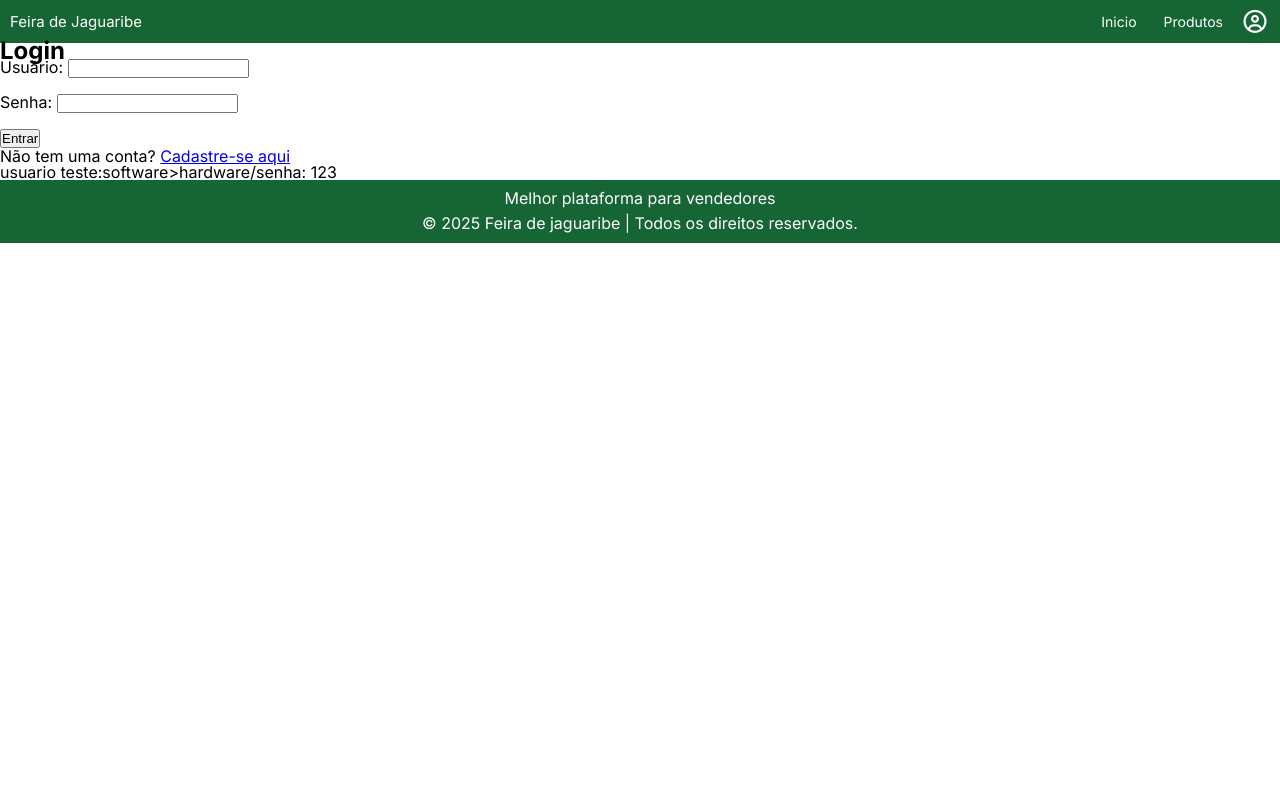
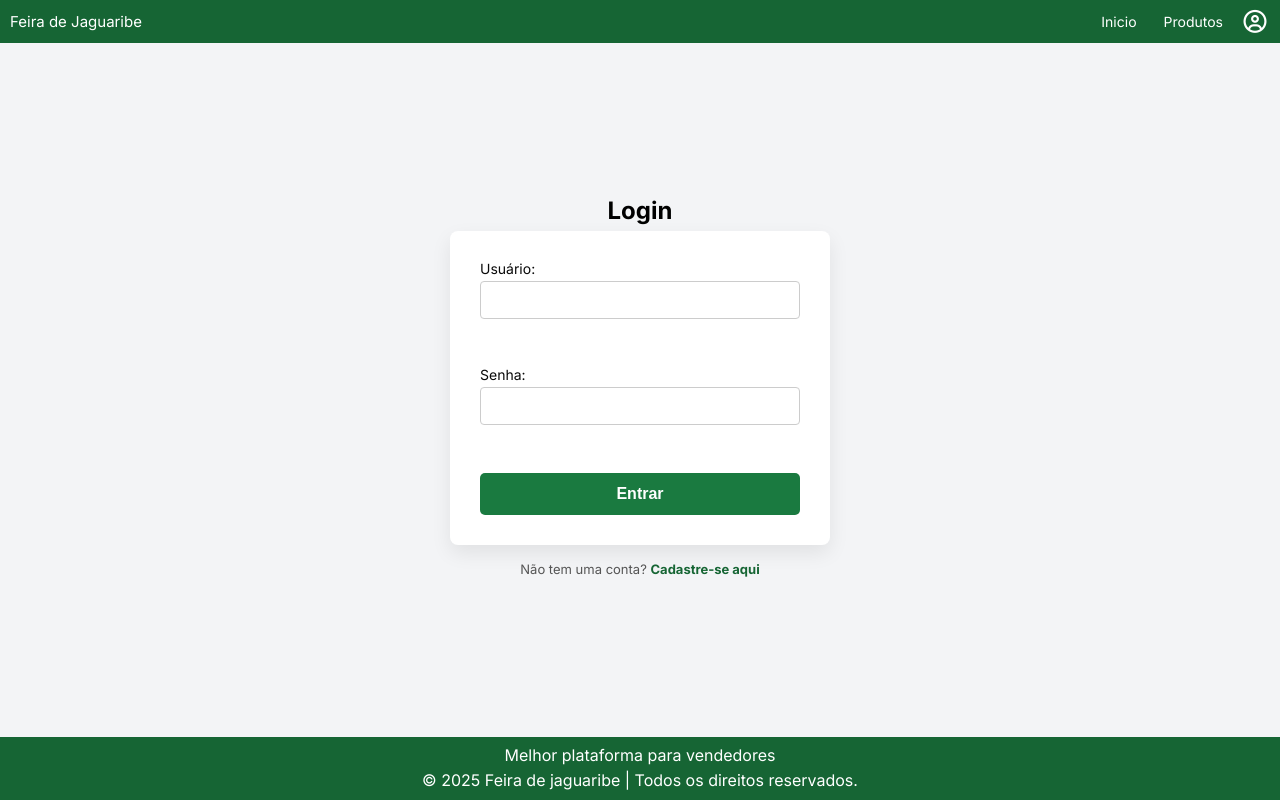
Before and after one commit to Projeto-IFPB/Jaguaribe-Online, a Flask app: page /login in a window 1280 px wide. Run offline with Flask 3, Linux system fonts and the light colour scheme.

Commit message:
Adicionando estilização do login e mudando posição de botão na página de produtos.

```diff
--- /dev/null
+++ b/static/css/login_usuario.css
@@ -0,0 +1,93 @@
+@import url('https://fonts.googleapis.com/css2?family=Inter:wght@400;500;600;700&display=swap');
+
+* {
+  margin: 0;
+  padding: 0;
+  box-sizing: border-box;
+}
+
+body {
+  min-height: 100vh;
+  display: flex;
+  flex-direction: column;
+  background-color: var(--gray-light);
+}
+
+main {
+  flex: 1;
+  display: flex;
+  flex-direction: column;
+  justify-content: center;
+  align-items: center;
+}
+
+.login_flex {
+  background-color: var(--white);
+  padding: 3rem;
+  border-radius: 0.8rem;
+  width: 100%;
+  max-width: 38rem;
+  box-shadow: 0 8px 20px rgba(0, 0, 0, 0.08);
+}
+
+.login_flex form {
+  display: flex;
+  flex-direction: column;
+}
+
+.login_flex label {
+  font-size: 1.4rem;
+  color: var(--black);
+  margin-bottom: 0.4rem;
+}
+
+.login_flex input {
+  padding: 1rem;
+  font-size: 1.4rem;
+  border: 1px solid #ccc;
+  border-radius: 0.4rem;
+  outline: none;
+  transition: border-color 0.3s, box-shadow 0.3s;
+  margin-bottom: 1.6rem;
+}
+
+.login_flex input:focus {
+  border-color: var(--green-mid);
+  box-shadow: 0 0 0 2px rgba(26, 122, 64, 0.2);
+}
+
+.login_flex button {
+  padding: 1.2rem;
+  font-size: 1.6rem;
+  font-weight: bold;
+  background-color: var(--green-mid);
+  color: var(--white);
+  border: none;
+  border-radius: 0.5rem;
+  cursor: pointer;
+  transition: background-color 0.3s;
+}
+
+.login_flex button:hover {
+  background-color: var(--green-mid-dark);
+}
+
+main p {
+  margin-top: 1.6rem;
+  font-size: 1.3rem;
+  color: #555;
+}
+
+main p a {
+  color: var(--green-dark);
+  font-weight: bold;
+  text-decoration: none;
+}
+
+main p a:hover {
+  text-decoration: underline;
+}
+
+h2{
+    margin-bottom: 1.2rem;
+}
--- a/static/css/style-produtos.css
+++ b/static/css/style-produtos.css
@@ -197,7 +197,7 @@ body {
     transition: 0.3s;
 }
 
-.filtro_cadastro{
+.space_cadastro{
     margin-top: 1.2rem;
     display: flex;
     justify-content: space-between;
--- a/templates/login.html
+++ b/templates/login.html
@@ -1,6 +1,8 @@
 {% extends "base.html" %}
 
 {% block title %} pagina login {% endblock %}
+
+{% block css %} <link rel="stylesheet" href="/static/css/login_usuario.css"> {% endblock %}
 
 {% block content %}
     <h2>Login</h2>
@@ -13,13 +15,16 @@
         {% endfor %}
       {% endif %}
     {% endwith %}
-    <form method="post">
+
+    <div class="login_flex">
+      <form method="post">
         <label for="username">Usuário:</label>
         <input type="text" id="username" name="username" required><br><br>
         <label for="password">Senha:</label>
         <input type="password" id="password" name="senha" required><br><br>
         <button type="submit">Entrar</button>
-    </form>
+      </form>
+    </div>
+
     <p>Não tem uma conta? <a href="{{ url_for('cadastro') }}">Cadastre-se aqui</a></p>
-    <p>usuario teste:software>hardware/senha: 123</p>
 {% endblock %}
```
Also changed, not shown: templates/produtos.html (+3 -12 lines).
